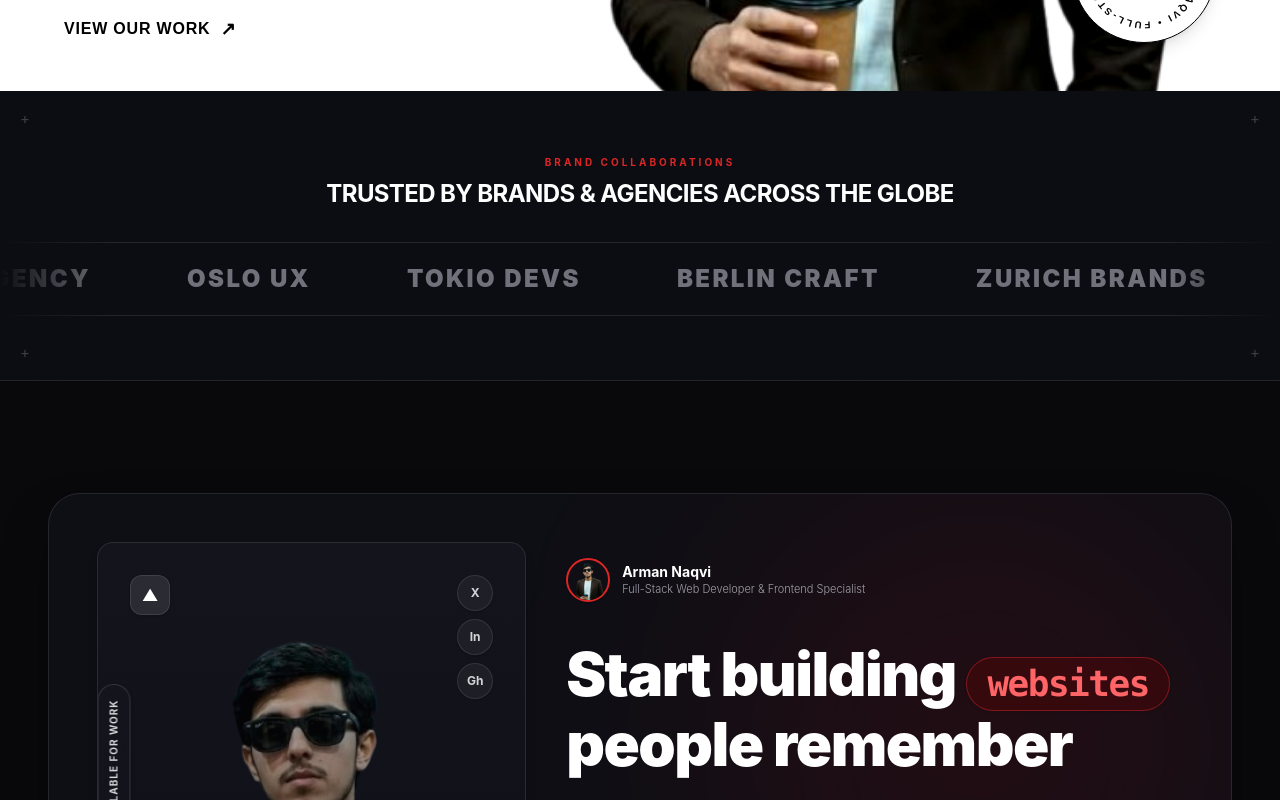
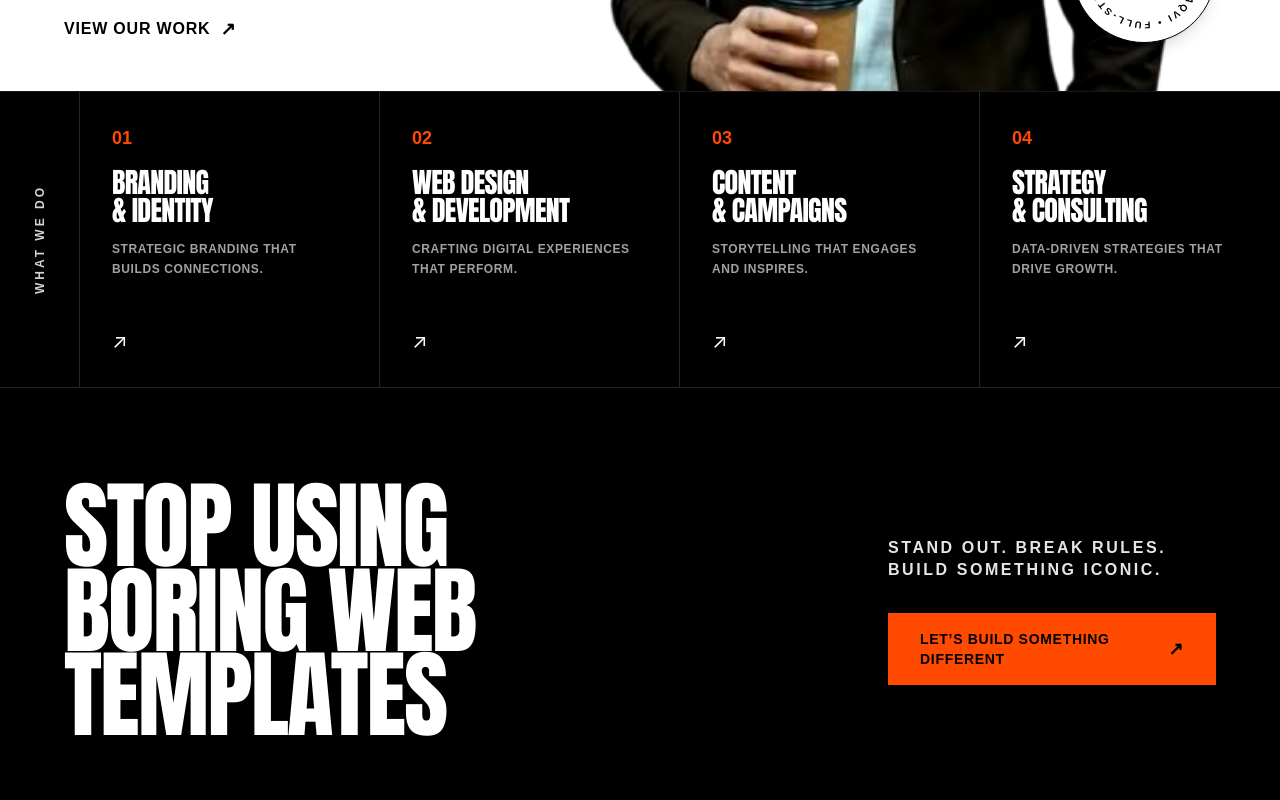
Before and after one commit to armanh148/PortFolio, a Next.js app: page / in a window 1280 px wide. Shown: the part 720-1520 px from the top of the page. Built offline with nearby package versions, Linux system fonts and the light colour scheme; no server answers.

Commit message:
feat: add brutalist what we do services grid and manifesto banner section

```diff
--- a/src/app/page.tsx
+++ b/src/app/page.tsx
@@ -1,10 +1,10 @@
 import type { Metadata } from "next";
 import { siteData } from "@/lib/siteData";
 import HeroSection from "@/components/HeroSection";
+import BrutalistServicesSection from "@/components/BrutalistServicesSection";
 import BrandTicker from "@/components/BrandTicker";
 import AboutSectionRef from "@/components/AboutSectionRef";
 import StatsCounter from "@/components/StatsCounter";
-import ServicesRows from "@/components/ServicesRows";
 import CapabilitiesGrid from "@/components/CapabilitiesGrid";
 import ProcessGrid from "@/components/ProcessGrid";
 import AccordionProjectsSection from "@/components/AccordionProjectsSection";
@@ -25,21 +25,21 @@ export default function HomePage() {
         <HeroSection site={siteData} />
       </section>
 
-      {/* 2. BRAND TRUST LOGOS */}
+      {/* 2. WHAT WE DO & MANIFESTO BANNER */}
+      <section id="services">
+        <BrutalistServicesSection />
+      </section>
+
+      {/* 3. BRAND TRUST LOGOS */}
       <BrandTicker />
 
-      {/* 3. ABOUT SECTION */}
+      {/* 4. ABOUT SECTION */}
       <section id="about">
         <AboutSectionRef site={siteData} />
       </section>
 
-      {/* 4. IMPACT STATS COUNTERS */}
+      {/* 5. IMPACT STATS COUNTERS */}
       <StatsCounter />
-
-      {/* 5. SERVICES SECTION */}
-      <section id="services">
-        <ServicesRows />
-      </section>
 
       {/* 6. CAPABILITIES GRID */}
       <CapabilitiesGrid />
--- /dev/null
+++ b/src/components/BrutalistServicesSection.tsx
@@ -0,0 +1,148 @@
+"use client";
+
+import Link from "next/link";
+import { motion } from "framer-motion";
+
+interface ServiceItem {
+  num: string;
+  title: string;
+  subtitle: string;
+  href: string;
+}
+
+const SERVICES: ServiceItem[] = [
+  {
+    num: "01",
+    title: "BRANDING\n& IDENTITY",
+    subtitle: "STRATEGIC BRANDING THAT BUILDS CONNECTIONS.",
+    href: "/services",
+  },
+  {
+    num: "02",
+    title: "WEB DESIGN\n& DEVELOPMENT",
+    subtitle: "CRAFTING DIGITAL EXPERIENCES THAT PERFORM.",
+    href: "/services",
+  },
+  {
+    num: "03",
+    title: "CONTENT\n& CAMPAIGNS",
+    subtitle: "STORYTELLING THAT ENGAGES AND INSPIRES.",
+    href: "/services",
+  },
+  {
+    num: "04",
+    title: "STRATEGY\n& CONSULTING",
+    subtitle: "DATA-DRIVEN STRATEGIES THAT DRIVE GROWTH.",
+    href: "/services",
+  },
+];
+
+export default function BrutalistServicesSection() {
+  return (
+    <section className="relative w-full bg-black text-white border-t border-neutral-900 select-none overflow-hidden">
+      {/* ── TOP SECTION: "WHAT WE DO" + 4 SERVICE COLUMNS ── */}
+      <div className="w-full flex flex-col md:flex-row border-b border-neutral-800">
+        {/* Left Vertical Tab: "WHAT WE DO" */}
+        <div className="w-full md:w-16 lg:w-20 shrink-0 border-b md:border-b-0 md:border-r border-neutral-800 py-4 md:py-8 px-4 flex items-center justify-center bg-black">
+          <span className="font-['Space_Grotesk',sans-serif] text-[10px] sm:text-xs font-black uppercase tracking-[0.25em] text-neutral-300 md:[writing-mode:vertical-rl] md:rotate-180 whitespace-nowrap">
+            WHAT WE DO
+          </span>
+        </div>
+
+        {/* 4 Service Columns Grid */}
+        <div className="flex-1 grid grid-cols-1 sm:grid-cols-2 lg:grid-cols-4 divide-y sm:divide-y-0 sm:divide-x divide-neutral-800">
+          {SERVICES.map((service, index) => (
+            <motion.div
+              key={service.num}
+              initial={{ opacity: 0, y: 20 }}
+              whileInView={{ opacity: 1, y: 0 }}
+              viewport={{ once: true }}
+              transition={{ duration: 0.5, delay: index * 0.1 }}
+            >
+              <Link
+                href={service.href}
+                className="group flex flex-col justify-between h-full p-6 sm:p-7 md:p-8 hover:bg-neutral-950 transition-colors cursor-pointer"
+              >
+                <div>
+                  {/* Service Number in Electric Orange */}
+                  <span className="block font-['Space_Grotesk',sans-serif] text-base md:text-lg font-black text-[#ff4a00] mb-3 md:mb-4">
+                    {service.num}
+                  </span>
+
+                  {/* Service Title */}
+                  <h3 className="font-['Anton',Impact,sans-serif] text-xl sm:text-2xl md:text-2xl lg:text-[1.75rem] leading-[1] uppercase tracking-tight text-white mb-4 whitespace-pre-line group-hover:text-[#ff4a00] transition-colors">
+                    {service.title}
+                  </h3>
+
+                  {/* Service Subtitle */}
+                  <p className="font-['Space_Grotesk',sans-serif] text-[11px] sm:text-xs font-bold uppercase tracking-wider text-neutral-400 leading-relaxed max-w-[240px]">
+                    {service.subtitle}
+                  </p>
+                </div>
+
+                {/* Arrow at Bottom */}
+                <div className="pt-8 sm:pt-12">
+                  <span className="inline-block text-lg md:text-xl text-white group-hover:text-[#ff4a00] group-hover:translate-x-1 group-hover:-translate-y-1 transition-all duration-300">
+                    ↗
+                  </span>
+                </div>
+              </Link>
+            </motion.div>
+          ))}
+        </div>
+      </div>
+
+      {/* ── BOTTOM SECTION: BOLD MANIFESTO BANNER + CTA ── */}
+      <div className="w-full max-w-[1700px] mx-auto px-5 sm:px-8 md:px-12 lg:px-16 py-14 sm:py-20 md:py-24">
+        <div className="grid grid-cols-1 lg:grid-cols-12 gap-8 lg:gap-12 items-center">
+          {/* Left Massive 3-Line Headline */}
+          <div className="lg:col-span-7 xl:col-span-8">
+            <motion.h2
+              initial={{ opacity: 0, y: 30 }}
+              whileInView={{ opacity: 1, y: 0 }}
+              viewport={{ once: true }}
+              transition={{ duration: 0.8, ease: [0.22, 1, 0.36, 1] }}
+              className="font-['Anton',Impact,'Arial_Black',sans-serif] text-[clamp(2.75rem,7.5vw,7.8rem)] leading-[0.88] tracking-[-0.02em] uppercase text-white"
+            >
+              STOP USING<br />
+              BORING WEB<br />
+              TEMPLATES
+            </motion.h2>
+          </div>
+
+          {/* Right Subtitle & Solid Orange Button */}
+          <div className="lg:col-span-5 xl:col-span-4 flex flex-col items-start lg:items-start lg:pl-6">
+            <motion.p
+              initial={{ opacity: 0, y: 20 }}
+              whileInView={{ opacity: 1, y: 0 }}
+              viewport={{ once: true }}
+              transition={{ duration: 0.7, delay: 0.2 }}
+              className="font-['Space_Grotesk',sans-serif] text-xs sm:text-sm md:text-base font-bold uppercase tracking-[0.16em] text-neutral-200 leading-snug mb-6 sm:mb-8"
+            >
+              STAND OUT. BREAK RULES.<br />
+              BUILD SOMETHING ICONIC.
+            </motion.p>
+
+            <motion.div
+              initial={{ opacity: 0, y: 20 }}
+              whileInView={{ opacity: 1, y: 0 }}
+              viewport={{ once: true }}
+              transition={{ duration: 0.7, delay: 0.3 }}
+              className="w-full sm:w-auto"
+            >
+              <Link
+                href="/contact"
+                className="group w-full sm:w-auto inline-flex items-center justify-between sm:justify-start gap-4 sm:gap-6 bg-[#ff4a00] hover:bg-[#e04000] text-black font-['Space_Grotesk',sans-serif] font-black text-xs sm:text-sm uppercase tracking-wider px-6 sm:px-8 py-3.5 sm:py-4 transition-all hover:scale-[1.02] shadow-xl cursor-pointer"
+              >
+                <span>LET&rsquo;S BUILD SOMETHING DIFFERENT</span>
+                <span className="text-base sm:text-lg transition-transform duration-300 group-hover:translate-x-1 group-hover:-translate-y-1">
+                  ↗
+                </span>
+              </Link>
+            </motion.div>
+          </div>
+        </div>
+      </div>
+    </section>
+  );
+}
```
